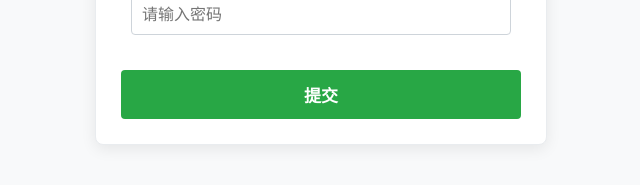
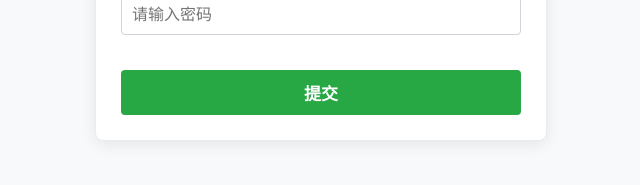
Before and after one commit to hutaoee/dianfei-html, a plain HTML site: page index.html in a window 1280 px wide. Shown: the part 143-328 px from the top of the page, 319-959 px from the left. Drawn offline with Linux system fonts and the light colour scheme.

Commit message:
Update index.html

```diff
--- a/index.html
+++ b/index.html
@@ -42,31 +42,33 @@
             font-weight: bold;
             color: #495057;
         }
-        input {
-            width: calc(100% - 20px);
+        /* 统一输入框和按钮的宽度 */
+        input[type="number"],
+        input[type="password"],
+        button {
+            width: 100%; /* 设置为100%以确保与容器对齐 */
             padding: 10px;
-            margin-bottom: 15px;
+            margin-bottom: 15px; /* 保持间距 */
             border: 1px solid #ced4da;
             border-radius: 4px;
             font-size: 16px;
-            box-sizing: border-box;
+            box-sizing: border-box; /* 确保padding和border包含在width内 */
             transition: border-color 0.2s ease-in-out;
         }
-        input:focus {
+        input[type="number"]:focus,
+        input[type="password"]:focus {
             border-color: #007bff;
             outline: none;
         }
         button {
-            width: 100%;
-            padding: 12px;
             background-color: #28a745;
             color: white;
-            border: none;
-            border-radius: 4px;
+            border: none; /* 按钮不需要边框 */
             cursor: pointer;
             font-size: 17px;
             font-weight: bold;
             margin-top: 20px;
+            margin-bottom: 0; /* 按钮下方不需要额外间距 */
             transition: background-color 0.2s ease-in-out;
         }
         button:hover {
@@ -81,7 +83,7 @@
             padding: 15px;
             border-radius: 5px;
             border: 1px solid #c3e6cb;
-            display: none; /* 默认隐藏 */
+            display: none;
         }
         .red {
             color: #dc3545;
@@ -94,8 +96,9 @@
         .days {
             margin-top: 15px;
         }
+        /* 住户天数输入框也保持一致宽度 */
         .days input {
-            width: calc(100% - 20px);
+            width: 100%;
         }
         .footer {
             text-align: center;
@@ -163,7 +166,6 @@
             daysContainer.innerHTML += `<label for="days${i}">住户 ${i} 的用电天数:</label>`;
             daysContainer.innerHTML += `<input type="number" id="days${i}" placeholder="输入住户 ${i} 的用电天数"><br>`;
         }
-        // 清空并隐藏结果，以防在修改住户数量时仍显示旧结果
         document.getElementById('result').style.display = 'none';
         document.getElementById('roundedResult').style.display = 'none';
         document.getElementById('extraResult').style.display = 'none';
@@ -176,14 +178,13 @@
         var roundedResultDiv = document.getElementById('roundedResult');
         var extraResultDiv = document.getElementById('extraResult');
 
-        // 默认隐藏结果框
         resultDiv.style.display = 'none';
         roundedResultDiv.style.display = 'none';
         extraResultDiv.style.display = 'none';
 
         if (totalFee === '' || numResidents === '' || numResidents <= 0) {
             resultDiv.innerHTML = "请输入有效的电费和住户数量";
-            resultDiv.style.display = 'block'; // 显示错误信息
+            resultDiv.style.display = 'block';
             return;
         }
 
@@ -193,13 +194,13 @@
             var daysInput = document.getElementById('days' + i);
             if (!daysInput) {
                 resultDiv.innerHTML = "请先输入住户数量并生成天数输入框。";
-                resultDiv.style.display = 'block'; // 显示错误信息
+                resultDiv.style.display = 'block';
                 return;
             }
             var days = daysInput.value;
             if (days === '' || days <= 0) {
                 resultDiv.innerHTML = "请输入所有住户的有效用电天数";
-                resultDiv.style.display = 'block'; // 显示错误信息
+                resultDiv.style.display = 'block';
                 return;
             }
             daysArray.push(Number(days));
@@ -229,7 +230,6 @@
         roundedResultDiv.innerHTML = roundedResult;
         extraResultDiv.innerHTML = `<span class="blue">总共多出: ${extraAmount} 元</span>`;
 
-        // 显示结果框
         resultDiv.style.display = 'block';
         roundedResultDiv.style.display = 'block';
         extraResultDiv.style.display = 'block';
```
